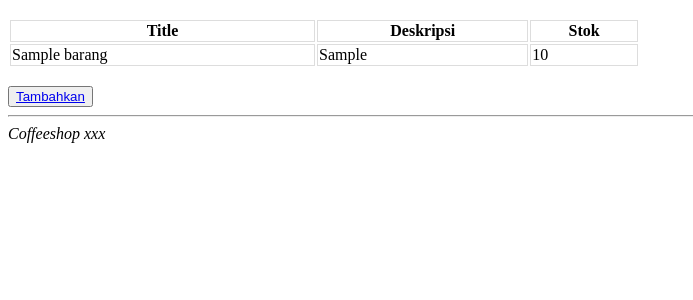
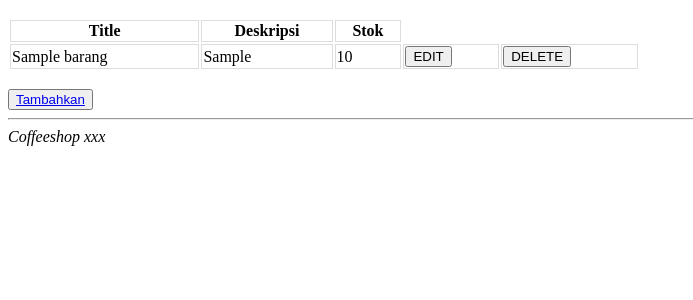
Before and after one commit to radiann8/Learn_php_crud, a PHP site: page / in a window 1280 px wide. Shown: the part 41-341 px from the top of the page, without its empty margins (0-693 px from the left). Run offline with PHP 8.4, Linux system fonts and the light colour scheme; tables that the repository leaves empty or names only in its code hold one stand-in row (values such as "Sample post").

Commit message:
EDIT dan Delete blm coding

```diff
--- a/index.php
+++ b/index.php
@@ -41,6 +41,8 @@ $db->close();
                 <td><?php echo $row['title'] ?></td>
                 <td><?php echo $row['deskripsi'] ?></td>
                 <td><?php echo $row['stok'] ?></td>
+                <td><button type="submit">EDIT</button></td>
+                <td><button type="submit">DELETE</button></td>
             </tr>
             <?php } ?>
             </tbody>
--- a/tambah.php
+++ b/tambah.php
@@ -1,5 +1,6 @@
 <?php
     include "service/database.php";
+    $data_input = "";
 
 if(isset($_POST["inventori"])){
     $title = $_POST["title"];
@@ -14,6 +15,11 @@ if(isset($_POST["inventori"])){
     }else {
         echo "DATA TIDAK MASUK";
     }
+//if (empty($data_input)) {
+//    echo "DATA KOSONG";
+//} else {
+//    echo "DATA MASUK" . $data_input;
+//}
 }
 $db->close();
 ?>
```
Also changed, not shown: README.md.
